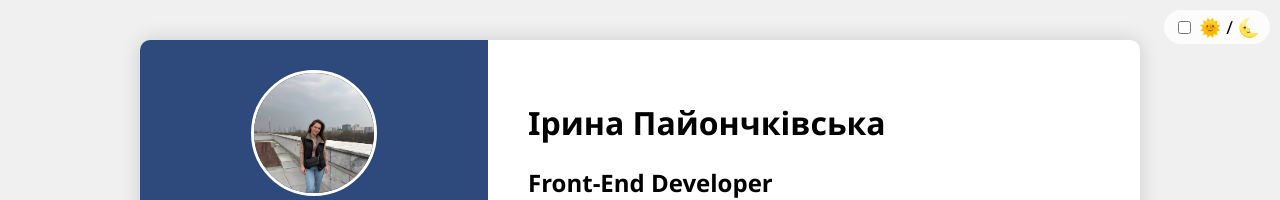
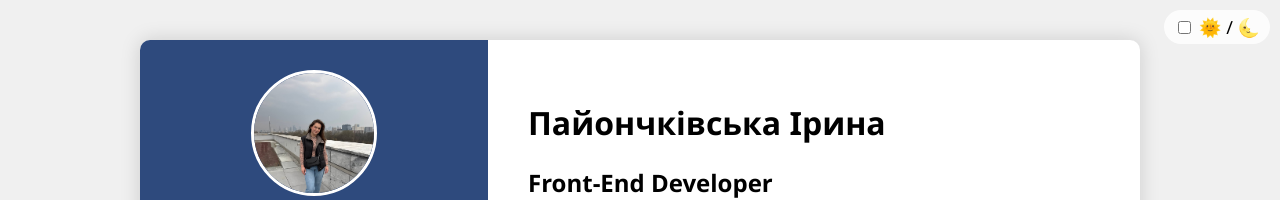
Before and after one commit to pajonchkivska/lab_2, a plain HTML site: page index.html in a window 1280 px wide. Shown: the top 200 px of the page. Drawn offline with Linux system fonts and the light colour scheme; no server answers.

Commit message:
Change name

```diff
--- a/index.html
+++ b/index.html
@@ -35,7 +35,7 @@
     </aside>
 
     <main class="main">
-      <h1>Ірина Пайончківська</h1>
+      <h1>Пайончківська Ірина</h1>
       <h2>Front-End Developer</h2>
 
       <section>
```
